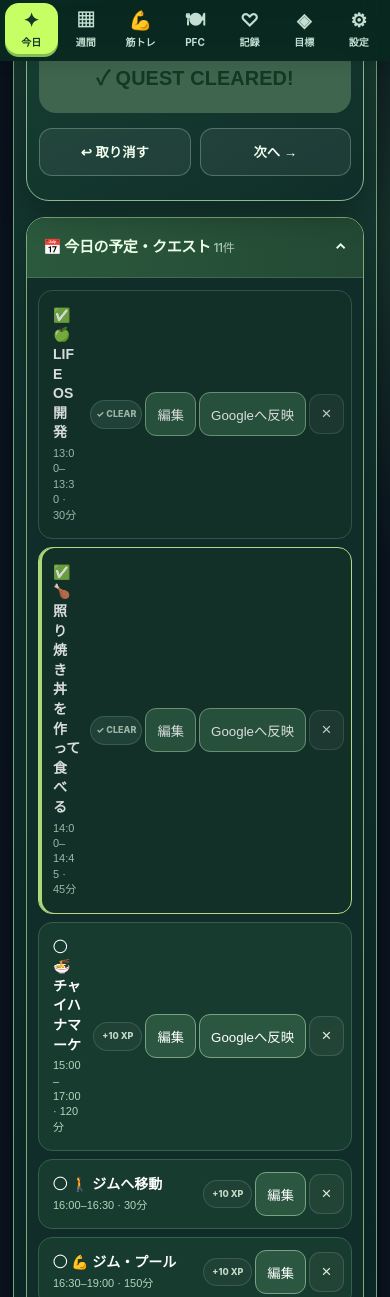
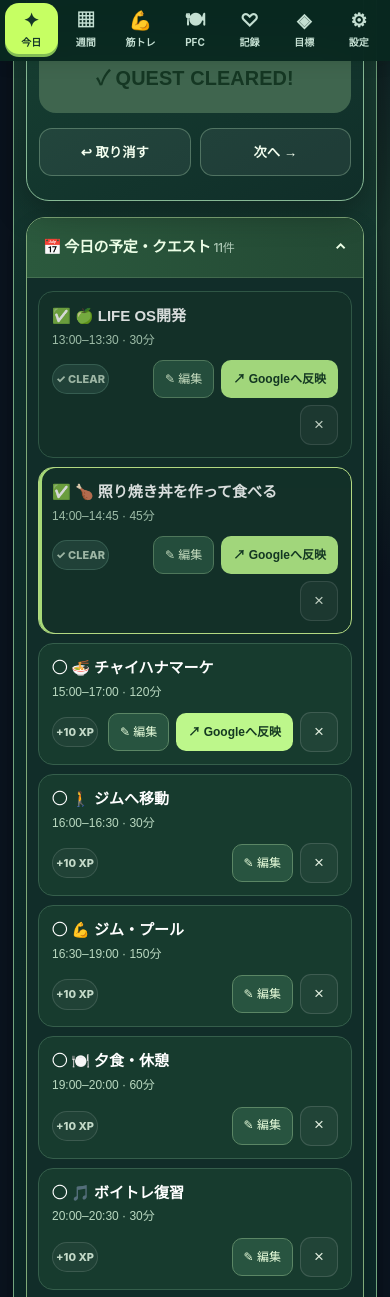
Before and after one commit to aomasku-commits/my-life-os, a plain HTML site: page index.html in a window 390 px wide. Shown: the part 783-2080 px from the top of the page. Drawn offline with Linux system fonts and the light colour scheme.

Commit message:
Fix iPhone quest cards: full-width titles and compact wrap-safe actions

```diff
--- a/index.html
+++ b/index.html
@@ -342,6 +342,18 @@ body{background:radial-gradient(ellipse 110% 390px at 50% -110px,#2c5940 0,trans
 .skillnode-main small{display:block;font-size:10px;color:#d7edc8}
 .skillnode-action{margin-top:10px;border-radius:11px;min-height:44px;background:#b2f08e26;border:1px solid #c9f99f;color:#eaffdb;padding:9px 12px;font-size:12px;font-weight:850;cursor:pointer}
 .skillpath-note{font-size:10px!important;color:#b6d1bd!important;margin:15px 0 2px!important;line-height:1.6}
+
+/* Mobile-first quest list: title must never be squeezed by editing controls. */
+#home .qdetails#qdetails .qitems .qitem{display:flex;flex-direction:column;align-items:stretch;gap:7px;min-width:0;padding:12px 13px;border-radius:15px;margin:9px 0}
+#home .qdetails#qdetails .qitem .qitem-main{display:block;flex:none;width:100%;min-width:0;max-width:100%;padding:1px 0 4px;background:transparent;border:0;text-align:left;white-space:normal;overflow-wrap:break-word;word-break:normal;line-height:1.45;font-size:15px;min-height:0}
+#home .qitem-title{display:block;font-size:15px;font-weight:800;line-height:1.45;letter-spacing:0;overflow-wrap:break-word;word-break:normal}
+#home .qdetails#qdetails .qitem .qitem-main small{display:block;margin-top:5px;font-size:12px;color:#b9d8c0;white-space:normal;word-break:normal}
+#home .qitem-controls{display:flex;align-items:center;justify-content:flex-end;gap:7px;flex-wrap:wrap;min-width:0}
+#home .qitem-controls .qitem-status{margin-right:auto;min-width:auto;white-space:nowrap;padding:5px 3px;font-size:11px}
+#home .qitem-controls button{flex:none;width:auto;max-width:100%;white-space:nowrap;min-height:38px;padding:7px 11px;font-size:12px;border-radius:10px;line-height:1.2;background:#285440;color:#eaffdd;border:1px solid #5b8665}
+#home .qitem-controls button[data-gcal-push]{background:#bdf78b;color:#143921;border-color:transparent;font-weight:800}
+#home .qitem-controls .qitem-delete{width:38px;min-width:38px;padding:6px;background:#ffffff08;color:#b4cbb9;border-color:#ffffff22;font-size:19px}
+@media(max-width:370px){#home .qitem-controls .qitem-status{width:100%;text-align:left}#home .qitem-controls{justify-content:flex-start}}
 </style></head><body><main class="app"><div class="top"><div class="logo">🍏 LIFE OS <span class="logo-mini">BLOOM</span></div><div class="date" id="headerDate"></div></div><div id="lifeos-diagnostic" class="lifeos-diagnostic" role="status" aria-live="polite"><strong>🍏 LIFE OS build 2026.11.21-D2</strong><span>画面を読み込み中。予定が表示されない場合は、この表示を確認してね。</span></div><section id="home"></section><section id="week" class="hidden"></section><section id="workout" class="hidden"></section><section id="nutrition" class="hidden"></section><section id="journal" class="hidden"></section><section id="vision" class="hidden"></section><section id="settings" class="hidden"></section><div class="footer">昨日の自分を責めず、今日の行動で信頼を育てる。<br>データはこのブラウザ内に保存されます。</div></main><nav class="tabs"><div class="navwrap"><button class="tab active" data-tab="home"><span>✦</span>今日</button><button class="tab" data-tab="week"><span>▦</span>週間</button><button class="tab" data-tab="workout"><span aria-hidden="true">💪</span>筋トレ</button><button class="tab" data-tab="nutrition"><span>🍽</span>PFC</button><button class="tab" data-tab="journal"><span>♡</span>記録</button><button class="tab" data-tab="vision"><span>◈</span>目標</button><button class="tab" data-tab="settings"><span>⚙</span>設定</button></div></nav><div id="questDock" class="quest-dock" hidden aria-label="クエスト操作">
 <div class="quest-dock-main"><span class="quest-dock-name" id="questDockName"></span><span class="quest-dock-time" id="questDockTime"></span></div>
 <button type="button" id="questDockBack" aria-label="クエストに戻る">↑ 戻る</button>
@@ -797,10 +809,9 @@ function questHTML(){
  content+='<details class="qdetails" id="qdetails" open><summary><span>📅 今日の予定・クエスト <small>'+qs.length+'件</small></span><span class="qsummary-arrow">⌄</span></summary>'+
  '<div class="qdetails-body">'+(duplicates?'<p class="qduplicate">⚠️ 重複候補 '+duplicates+' 件。達成記録を確認してから整理してね。</p>':'')+
  '<div class="qitems">'+qs.map(x=>'<div class="qitem '+(q&&q.id===x.id?'current ':'')+(x.status==='done'?'is-done ':x.status==='running'?'is-running ':'')+'">'+
- '<button type="button" data-qselect="'+esc(x.id)+'">'+(x.status==='done'?'✅':x.calendarUnavailable||questPossibleDuplicate(x,qs)?'⚠️':'◯')+' '+esc(x.title)+
- '<small>'+esc(x.start||'自由')+'–'+esc(x.end||'自由')+' · '+x.minutes+'分</small></button>'+
- '<span class="qhint qitem-status '+(x.status==='done'?'qitem-badge-done':x.status==='running'?'qitem-badge-now':questPossibleDuplicate(x,qs)?'qitem-badge-warn':'qitem-badge-next')+'">'+(x.status==='done'?'✓ CLEAR':questPossibleDuplicate(x,qs)?'要確認':x.status==='running'?'● NOW':'+10 XP')+'</span>'+
- '<button type="button" data-qedit-today="'+esc(x.id)+'">編集</button>'+((x.editedLocally||x.gcalPendingCreate)&&!x.gcalConflict?'<button type="button" data-gcal-push="'+esc(x.id)+'" data-gcal-day="'+today()+'">Googleへ反映</button>':'')+'<button type="button" data-qremove="'+esc(x.id)+'" aria-label="'+esc(x.title)+'を削除">×</button></div>').join('')+'</div>'+
+ '<button class="qitem-main" type="button" data-qselect="'+esc(x.id)+'"><span class="qitem-title">'+(x.status==='done'?'✅':x.calendarUnavailable||questPossibleDuplicate(x,qs)?'⚠️':'◯')+' '+esc(x.title)+'</span><small>'+esc(x.start||'自由')+'–'+esc(x.end||'自由')+' · '+x.minutes+'分</small></button>'+
+ '<div class="qitem-controls"><span class="qhint qitem-status '+(x.status==='done'?'qitem-badge-done':x.status==='running'?'qitem-badge-now':questPossibleDuplicate(x,qs)?'qitem-badge-warn':'qitem-badge-next')+'">'+(x.status==='done'?'✓ CLEAR':x.gcalConflict?'⚠️ 要確認':questPossibleDuplicate(x,qs)?'要確認':x.status==='running'?'● NOW':'+10 XP')+'</span>'+
+ '<button type="button" data-qedit-today="'+esc(x.id)+'">✎ 編集</button>'+((x.editedLocally||x.gcalPendingCreate)&&!x.gcalConflict?'<button type="button" data-gcal-push="'+esc(x.id)+'" data-gcal-day="'+today()+'">↗ Googleへ反映</button>':'')+'<button class="qitem-delete" type="button" data-qremove="'+esc(x.id)+'" aria-label="'+esc(x.title)+'を削除">×</button></div></div>').join('')+'</div>'+
  '<div class="qadd"><input class="field" id="qtitle" maxlength="90" placeholder="新しいクエスト"><input class="field" id="qminutes" type="number" value="25" min="1" max="600" aria-label="所要時間（分）"><button type="button" data-qact="add">＋追加</button></div></div></details>'+
  '<details class="qdetails qsync" id="qsync"><summary><span>📅 予定の取り込み・同期</span><span class="qsummary-arrow">⌄</span></summary>'+
  '<div class="qdetails-body"><div class="qactions"><button type="button" data-gcal-home-sync="1">🔄 Google予定を同期</button><button type="button" data-qact="import-week">週間予定を取り込む</button><button type="button" data-qact="import-ics">.icsを取り込む</button></div>'+
```
